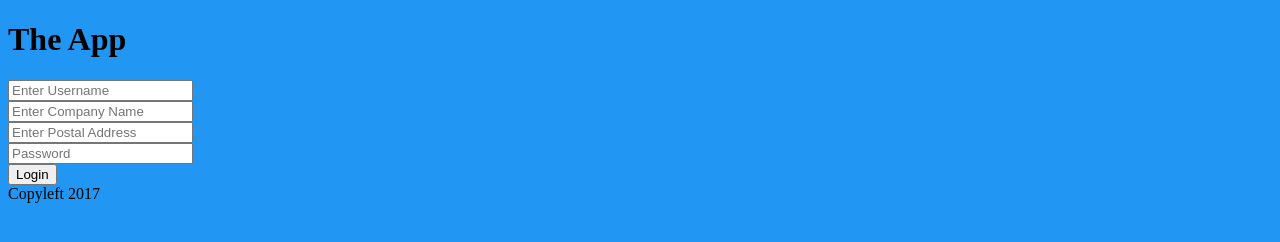
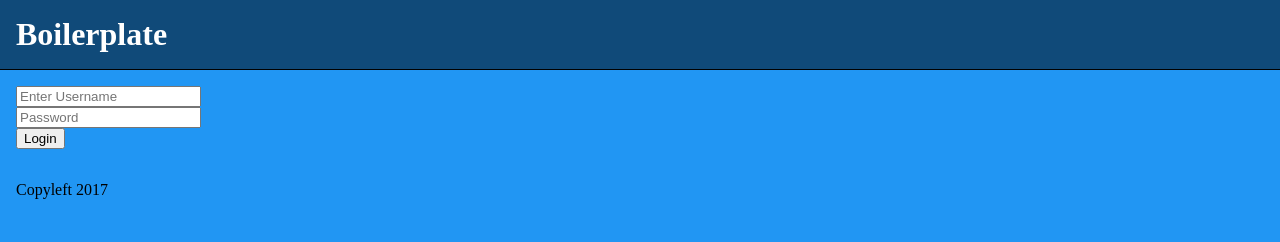
Before and after one commit to ch4nd4n/bp-webapp, a React app: page / in a window 1280 px wide. Built offline with nearby package versions, Linux system fonts and the light colour scheme.

Commit message:
Clean up UI

```diff
--- a/package.json
+++ b/package.json
@@ -19,7 +19,7 @@
     "babel-core": "6.24.1",
     "babel-eslint": "7.2.3",
     "babel-jest": "20.0.3",
-    "babel-loader": "7.0.0",
+    "babel-loader": "^7.1.2",
     "babel-preset-es2015": "^6.24.1",
     "babel-preset-react": "^6.24.1",
     "babel-runtime": "6.23.0",
--- a/public/sw.js
+++ b/public/sw.js
@@ -1,4 +1,4 @@
-const cacheName = 'app-v29';
+const cacheName = 'app-v31';
 const urlsToCache = [
   '/',
   '/index.html'
--- /dev/null
+++ b/src/client/components/Footer.js
@@ -0,0 +1,11 @@
+import React from 'react';
+
+export default class Header extends React.Component {
+  render() {
+    return (
+      <footer>
+        Copyleft 2017
+      </footer>
+    );
+  }
+}
--- a/src/client/components/Header.js
+++ b/src/client/components/Header.js
@@ -4,9 +4,12 @@ import PropTypes from 'prop-types';
 export default class Header extends React.Component {
   render() {
     return (
-      <nav>
-        {this.props.user && <div>{this.props.user.username}</div>}
-      </nav>
+      <header>
+        <h1>Boilerplate</h1>
+        <nav>
+          {this.props.user && <div>{this.props.user.username}</div>}
+        </nav>
+      </header>
     );
   }
 }
--- a/src/client/containers/App.js
+++ b/src/client/containers/App.js
@@ -1,6 +1,7 @@
 import React from 'react';
 import Login from './login/Login';
 import Header from '../components/Header';
+import Footer from '../components/Footer';
 
 export default class App extends React.Component {
   constructor(props) {
@@ -8,14 +9,39 @@ export default class App extends React.Component {
     this.state = { isLoggedIn: false, user: {} };
     this.handleLoggedIn = this.handleLoggedIn.bind(this);
   }
+  componentWillMount() {
+    this.startTimer();
+  }
+  componentWillUnmount() {
+    clearInterval(this.timer);
+  }
+  setLocation() {
+    if ('geolocation' in navigator) {
+      /* geolocation is available */
+      navigator.geolocation.getCurrentPosition((position) => {
+        fetch('/api/users/geolocation?lat=' + position.coords.latitude + '&lng=' + position.coords.longitude);
+        this.startTimer();
+      });
+    } else {
+      /* geolocation IS NOT available */
+    }
+  }
   handleLoggedIn(isLoggedIn, user) {
     this.setState({ isLoggedIn, user });
+  }
+  startTimer() {
+    clearInterval(this.timer);
+    // this.timer = setTimeout(this.setLocation.bind(this), 5000);
   }
   render() {
     return (
       <div>
         <Header user={this.state.user} />
-        <Login handleLoggedIn={this.handleLoggedIn} />
+        <content>
+          {this.state.isLoggedIn === true && <div>Logged in as {this.state.user.username}</div>}
+          { this.state.isLoggedIn === false && <Login handleLoggedIn={this.handleLoggedIn} />}
+        </content>
+        <Footer />
       </div>
     );
   }
--- a/src/client/containers/login/LoginForm.js
+++ b/src/client/containers/login/LoginForm.js
@@ -6,8 +6,6 @@ export default class LoginForm extends React.Component {
     return (
       <form onSubmit={this.props.handleForm}>
         <div><input placeholder="Enter Username" onChange={this.props.handleInputChange} name="username" required /></div>
-        <div><input placeholder="Enter Company Name" onChange={this.props.handleInputChange} name="companyName" /></div>
-        <div><input placeholder="Enter Postal Address" onChange={this.props.handleInputChange} name="postalAddress" /></div>
         <div><input placeholder="Password" type="password" onChange={this.props.handleInputChange} name="password" /></div>
         <div><button>Login</button></div>
       </form>
--- a/src/client/index.html
+++ b/src/client/index.html
@@ -1,28 +1,54 @@
 <!DOCTYPE html>
 <html lang="en">
   <head>
+    <meta charset="utf-8">
+    <meta http-equiv="X-UA-Compatible" content="IE=edge">
+    <meta name="viewport" content="width=device-width, initial-scale=1.0">
+    <title>Boilerplate</title>
     <meta name="theme-color" content="#2196F3"/>
-    <meta charset="UTF-8">
-    <meta name="viewport" content="width=device-width, initial-scale=1.0">
-    <meta http-equiv="X-UA-Compatible" content="ie=edge">
     <link rel="manifest" href="/manifest.json">
-    <title>The App</title>
     <style>
-      body{background: #2196F3;}
+      body{
+        background: #2196F3;
+        border: 0;
+        padding: 0;
+        margin: 0;
+      }
+      h1{
+        padding: 0;
+        margin: 0;
+        display: inline-block;
+      }
+      nav{
+        display: inline-block;
+        float: right;
+      }
+      header {
+        padding: 1em;
+        border-bottom: 1px solid black;
+        background: rgba(0, 0, 0, 0.5);
+        color: #fff;
+      }
+      content, footer{
+        display: block;
+        padding: 1em;
+      }
     </style>
   </head>
   <body>
     <noscript>
       You need to enable JavaScript to run this app.
     </noscript>
+    <div id="root">
       <header>
-      <h1>The App</h1>
+        <h1>Boilerplate</h1>
       </header>
       <content>
-      <div id="root"></div>
+        Loading up hang on
       </content>
       <footer>
         Copyleft 2017
       </footer>
+    </div>
   </body>
 </html>
--- a/src/server/api/index.js
+++ b/src/server/api/index.js
@@ -12,6 +12,10 @@ router.route('/users')
   .get(controllers.users, handleResponse)
   .post(controllers.createUser, handleResponse);
 
+router.route('/users/geolocation')
+  .get(controllers.postLocation, handleResponse);
+
+
 module.exports = router;
 
 function handleResponse(req, res) {
```
Also changed, not shown: now.json (added, +7 -0 lines), src/client/index.js (+14 -0 lines), src/server/api/controllers/index.js (+8 -0 lines), README.md, 2 other files. Lines whose indentation alone changed are shown as unchanged.
